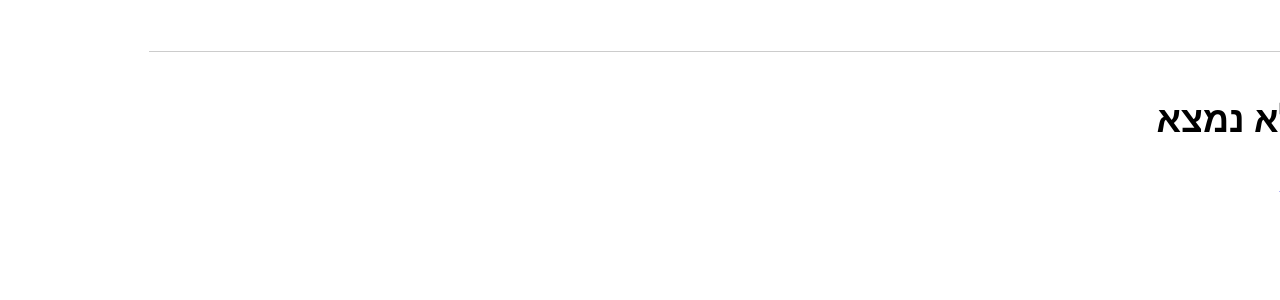
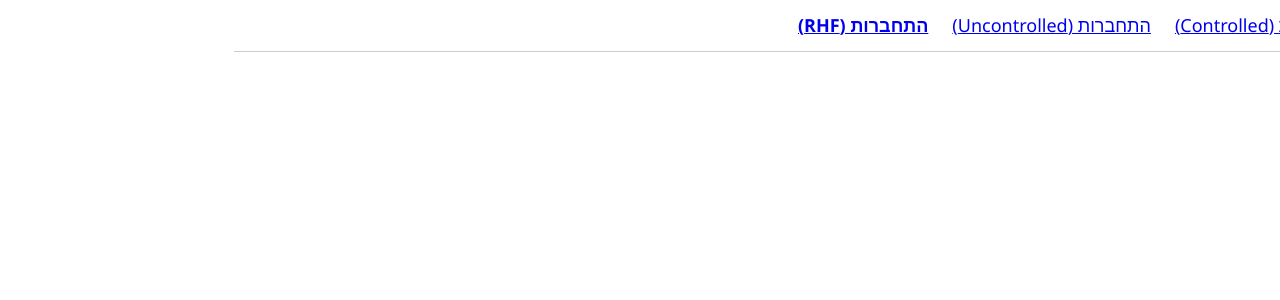
Before and after one commit to AVIYA-M/react-hw6, a React (Vite) app: page /login/rhf in a window 1280 px wide. Shown: the top 300 px of the page. Built offline with nearby package versions, Linux system fonts and the light colour scheme.

Commit message:
setup login routes and navigation links

```diff
--- a/src/App.jsx
+++ b/src/App.jsx
@@ -1,9 +1,12 @@
-import { Routes, Route } from "react-router";
+import { Routes, Route , Outlet} from "react-router";
 import Layout from "./components/Layout";
 import Home from "./pages/Home";
 import NotFound from "./pages/NotFound";
 import RecipeDetails from "./pages/RecipeDetails";
 import RecipesList from "./pages/RecipesList";
+import Controlled from "./login/Controlled";
+import Uncontrolled from "./login/Uncontrolled";
+import Rhf from "./login/Rhf";
 
 export default function App() {
   return (
@@ -12,6 +15,13 @@ export default function App() {
         <Route index element={<Home />} />
         <Route path="recipes/:id" element={<RecipeDetails />} />
         <Route path="recipes" element={<RecipesList />} />
+        {/*מקונן*/}
+        <Route path="login" element={<Outlet />}>
+          <Route path="controlled" element={<Controlled />} />
+          <Route path="uncontrolled" element={<Uncontrolled />} />
+          <Route path="rhf" element={<Rhf />} />
+        </Route>
+
         <Route path="*" element={<NotFound />} />
       </Route>
     </Routes>
--- a/src/components/Layout.jsx
+++ b/src/components/Layout.jsx
@@ -11,6 +11,9 @@ export default function Layout() {
       <nav style={{ padding: 12, borderBottom: "1px solid #ccc" }}>
         <NavLink to="/" end style={linkStyle}>בית</NavLink>
         <NavLink to="/recipes" style={linkStyle}>מתכונים</NavLink>
+        <NavLink to="/login/controlled" style={linkStyle}>התחברות (Controlled)</NavLink>
+        <NavLink to="/login/uncontrolled" style={linkStyle}>התחברות (Uncontrolled)</NavLink>
+        <NavLink to="/login/rhf" style={linkStyle}>התחברות (RHF)</NavLink>
       </nav>
       <main style={{ padding: 16 }}>
         <Outlet />
--- /dev/null
+++ b/src/data/users.js
@@ -0,0 +1,5 @@
+export const users = [
+  { id: 1, name: 'שרה', email: 'chef@recipes.com', password: '123456' },
+  { id: 2, name: 'רבקה', email: 'rivka@recipes.com', password: 'abc12345' },
+  { id: 3, name: 'לאה', email: 'leah@recipes.com', password: 'pass2026' },
+];
--- /dev/null
+++ b/src/login/Controlled.jsx
@@ -0,0 +1,3 @@
+export default function Controlled() {
+  return <h1>Controlled Login</h1>;
+}
--- /dev/null
+++ b/src/login/Rhf.jsx
@@ -0,0 +1,3 @@
+export default function Rhf() {
+  return <h1>RHF Login</h1>;
+}
--- /dev/null
+++ b/src/login/Uncontrolled.jsx
@@ -0,0 +1,3 @@
+export default function Uncontrolled() {
+  return <h1>Uncontrolled Login</h1>;
+}
```
Also changed, not shown: src/services/auth.js (added, +8 -0 lines).
